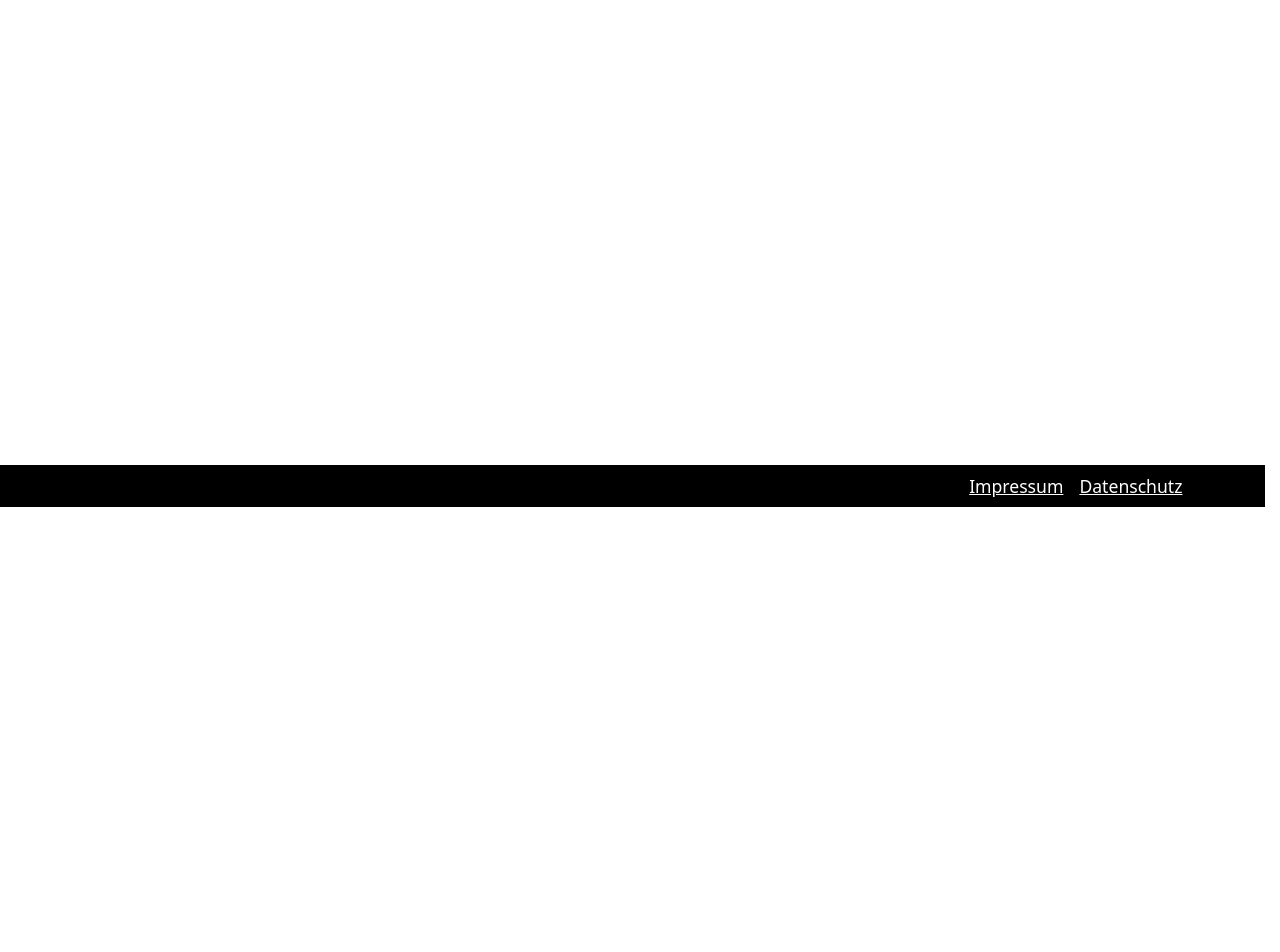
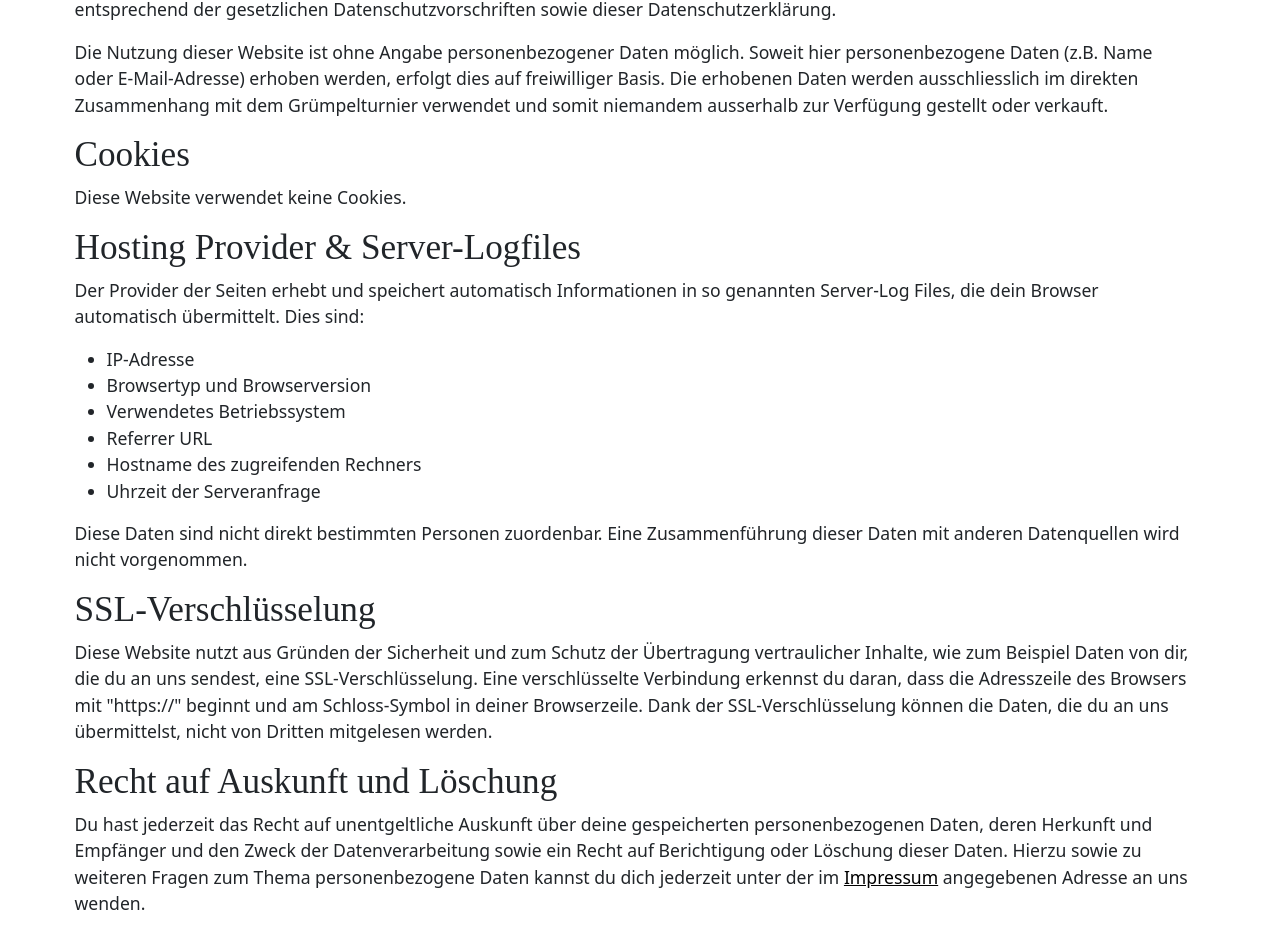
Before and after one commit to daka-fhnw/gruempi-2026, a React (Vite) app: page /datenschutz in a window 1280 px wide. Shown: the part 293-1245 px from the top of the page. Before the commit the page ends 800 px from the top, so only its background shows below. Built offline with nearby package versions, Linux system fonts and the light colour scheme; a web font is replaced by a local one.

Commit message:
privacy policy updated

```diff
--- a/src/pages/Datenschutz.tsx
+++ b/src/pages/Datenschutz.tsx
@@ -1,3 +1,4 @@
+import { Link } from "react-router-dom";
 import useScrollToTop from "../hooks/useScrollToTop";
 
 export default function Datenschutz() {
@@ -5,7 +6,61 @@ export default function Datenschutz() {
   return (
     <>
       <h1>Datenschutzerklärung</h1>
-      <div>TODO</div>
+      <h2>Datenschutz</h2>
+      <p>
+        Wir nehmen den Schutz deiner persönlichen Daten sehr ernst. Wir
+        behandeln deine personenbezogenen Daten vertraulich und entsprechend der
+        gesetzlichen Datenschutzvorschriften sowie dieser Datenschutzerklärung.
+      </p>
+      <p>
+        Die Nutzung dieser Website ist ohne Angabe personenbezogener Daten
+        möglich. Soweit hier personenbezogene Daten (z.B. Name oder
+        E-Mail-Adresse) erhoben werden, erfolgt dies auf freiwilliger Basis. Die
+        erhobenen Daten werden ausschliesslich im direkten Zusammenhang mit dem
+        Grümpelturnier verwendet und somit niemandem ausserhalb zur Verfügung
+        gestellt oder verkauft.
+      </p>
+      <h2>Cookies</h2>
+      <p>Diese Website verwendet keine Cookies.</p>
+      <h2>Hosting Provider & Server-Logfiles</h2>
+      <p>
+        Der Provider der Seiten erhebt und speichert automatisch Informationen
+        in so genannten Server-Log Files, die dein Browser automatisch
+        übermittelt. Dies sind:
+      </p>
+      <ul>
+        <li>IP-Adresse</li>
+        <li>Browsertyp und Browserversion</li>
+        <li>Verwendetes Betriebssystem</li>
+        <li>Referrer URL</li>
+        <li>Hostname des zugreifenden Rechners</li>
+        <li>Uhrzeit der Serveranfrage</li>
+      </ul>
+      <p>
+        Diese Daten sind nicht direkt bestimmten Personen zuordenbar. Eine
+        Zusammenführung dieser Daten mit anderen Datenquellen wird nicht
+        vorgenommen.
+      </p>
+      <h2>SSL-Verschlüsselung</h2>
+      <p>
+        Diese Website nutzt aus Gründen der Sicherheit und zum Schutz der
+        Übertragung vertraulicher Inhalte, wie zum Beispiel Daten von dir, die
+        du an uns sendest, eine SSL-Verschlüsselung. Eine verschlüsselte
+        Verbindung erkennst du daran, dass die Adresszeile des Browsers mit
+        "https://" beginnt und am Schloss-Symbol in deiner Browserzeile. Dank
+        der SSL-Verschlüsselung können die Daten, die du an uns übermittelst,
+        nicht von Dritten mitgelesen werden.
+      </p>
+      <h2>Recht auf Auskunft und Löschung</h2>
+      <p>
+        Du hast jederzeit das Recht auf unentgeltliche Auskunft über deine
+        gespeicherten personenbezogenen Daten, deren Herkunft und Empfänger und
+        den Zweck der Datenverarbeitung sowie ein Recht auf Berichtigung oder
+        Löschung dieser Daten. Hierzu sowie zu weiteren Fragen zum Thema
+        personenbezogene Daten kannst du dich jederzeit unter der im{" "}
+        <Link to="/impressum">Impressum</Link> angegebenen Adresse an uns
+        wenden.
+      </p>
     </>
   );
 }
```
